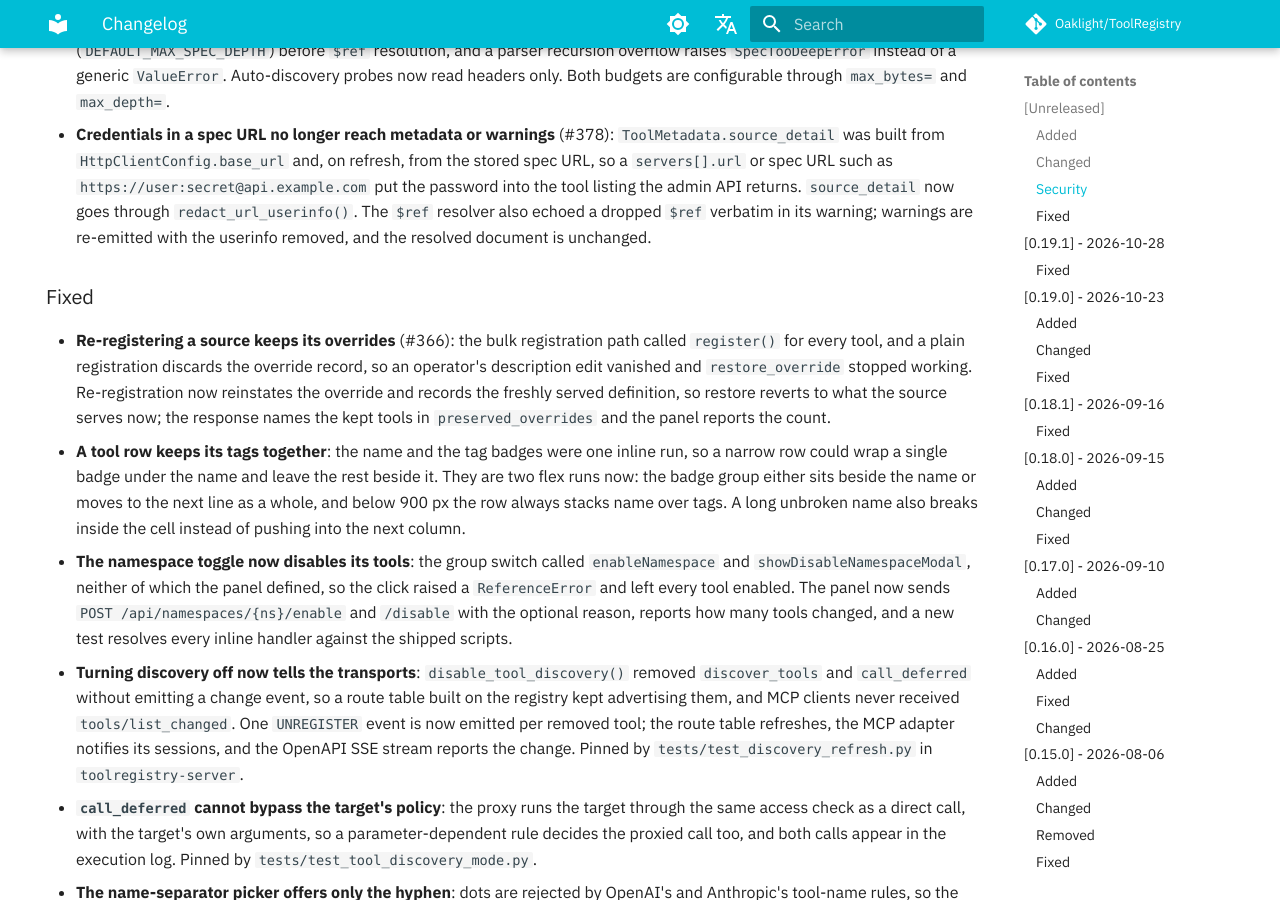
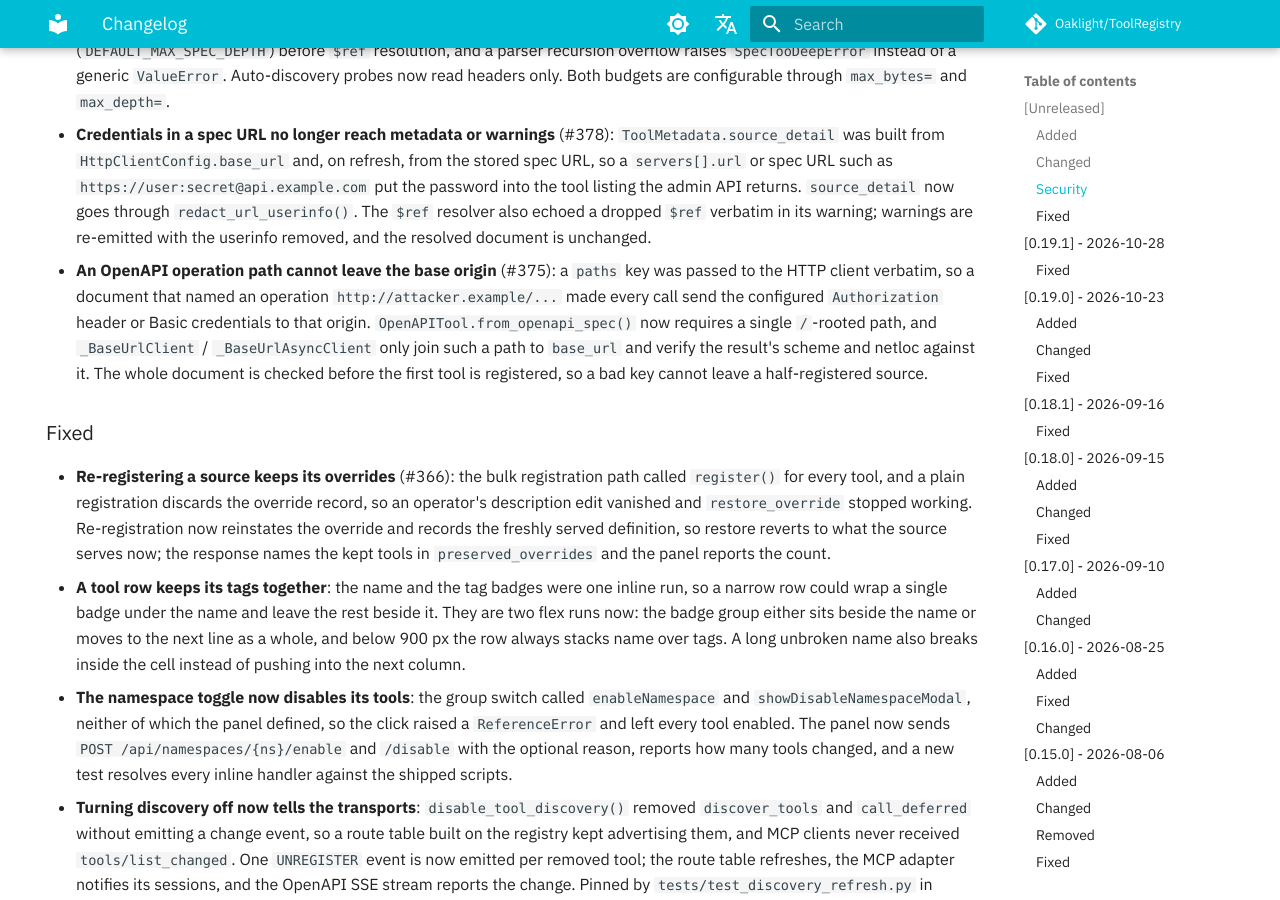
Before and after one commit to Oaklight/ToolRegistry, an MkDocs documentation site: the page built from docs/changelog.md, in a window 1280 px wide and 900 px high, scrolled down 2956 px. Built offline with MkDocs 1.6.1 and Material for MkDocs 9.7.7, drawn with Linux system fonts in a browser that asks for light colours; some web fonts are replaced; comment, search, counter and statistics services are not loaded.

Commit message:
docs(changelog): record the operation-path origin guard (#375)

```diff
--- a/docs/changelog.md
+++ b/docs/changelog.md
@@ -51,6 +51,7 @@ The format is based on [Keep a Changelog](https://keepachangelog.com/en/1.1.0/),
 - **A panel without a token does not run local commands** (#366): `POST /api/sources/preview` and `POST /api/sources/register` answer 403 for a stdio MCP source — a command, a script path, or any transport that is not an `http(s)://` URL — while the server has no authentication token. Start the server with `auth_token=...` (or `remote=True`) to allow local commands; the Register form says so before the request.
 - **A downloaded OpenAPI document is bounded in bytes and nesting** (#377): the loaders stream the document and refuse to buffer more than 10 MiB by default (`DEFAULT_MAX_SPEC_BYTES`); a declared `Content-Length` over the budget is rejected before the body is read, and an unbounded stream is cut off at the limit. Nesting is capped at 100 containers (`DEFAULT_MAX_SPEC_DEPTH`) before `$ref` resolution, and a parser recursion overflow raises `SpecTooDeepError` instead of a generic `ValueError`. Auto-discovery probes now read headers only. Both budgets are configurable through `max_bytes=` and `max_depth=`.
 - **Credentials in a spec URL no longer reach metadata or warnings** (#378): `ToolMetadata.source_detail` was built from `HttpClientConfig.base_url` and, on refresh, from the stored spec URL, so a `servers[].url` or spec URL such as `https://user:secret@api.example.com` put the password into the tool listing the admin API returns. `source_detail` now goes through `redact_url_userinfo()`. The `$ref` resolver also echoed a dropped `$ref` verbatim in its warning; warnings are re-emitted with the userinfo removed, and the resolved document is unchanged.
+- **An OpenAPI operation path cannot leave the base origin** (#375): a `paths` key was passed to the HTTP client verbatim, so a document that named an operation `http://attacker.example/...` made every call send the configured `Authorization` header or Basic credentials to that origin. `OpenAPITool.from_openapi_spec()` now requires a single `/`-rooted path, and `_BaseUrlClient` / `_BaseUrlAsyncClient` only join such a path to `base_url` and verify the result's scheme and netloc against it. The whole document is checked before the first tool is registered, so a bad key cannot leave a half-registered source.
 
 ### Fixed
 
```
